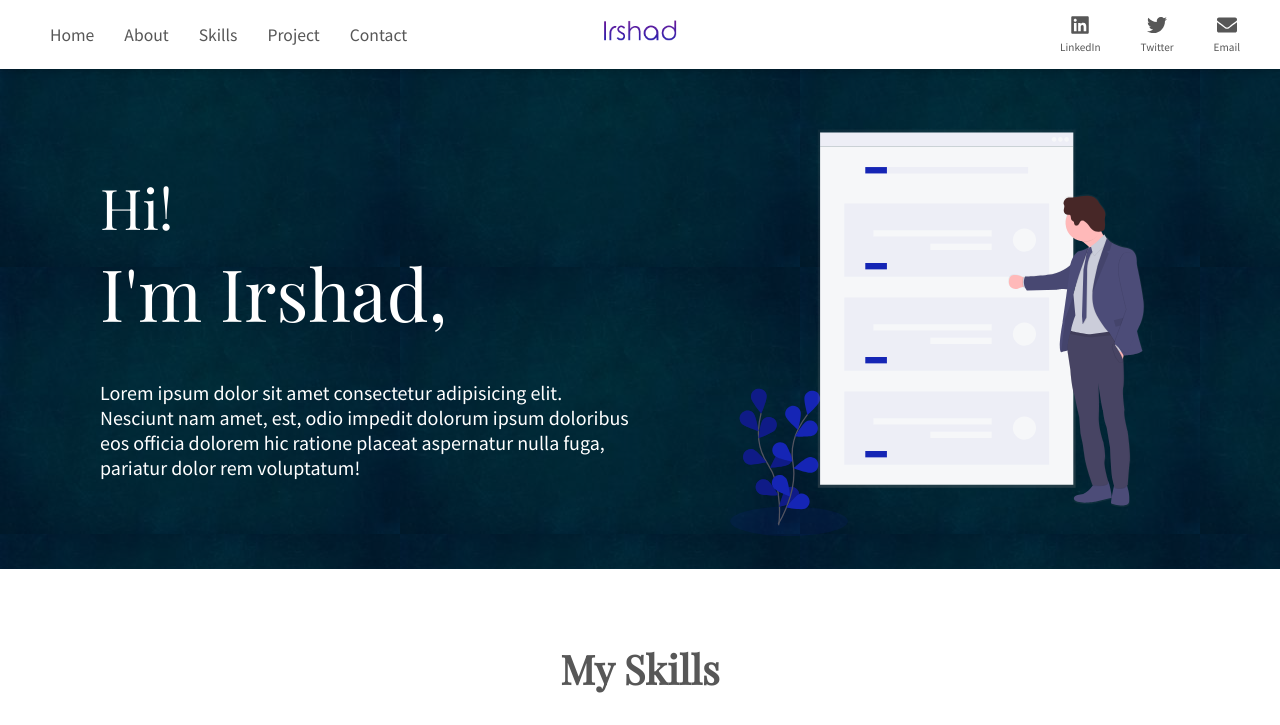
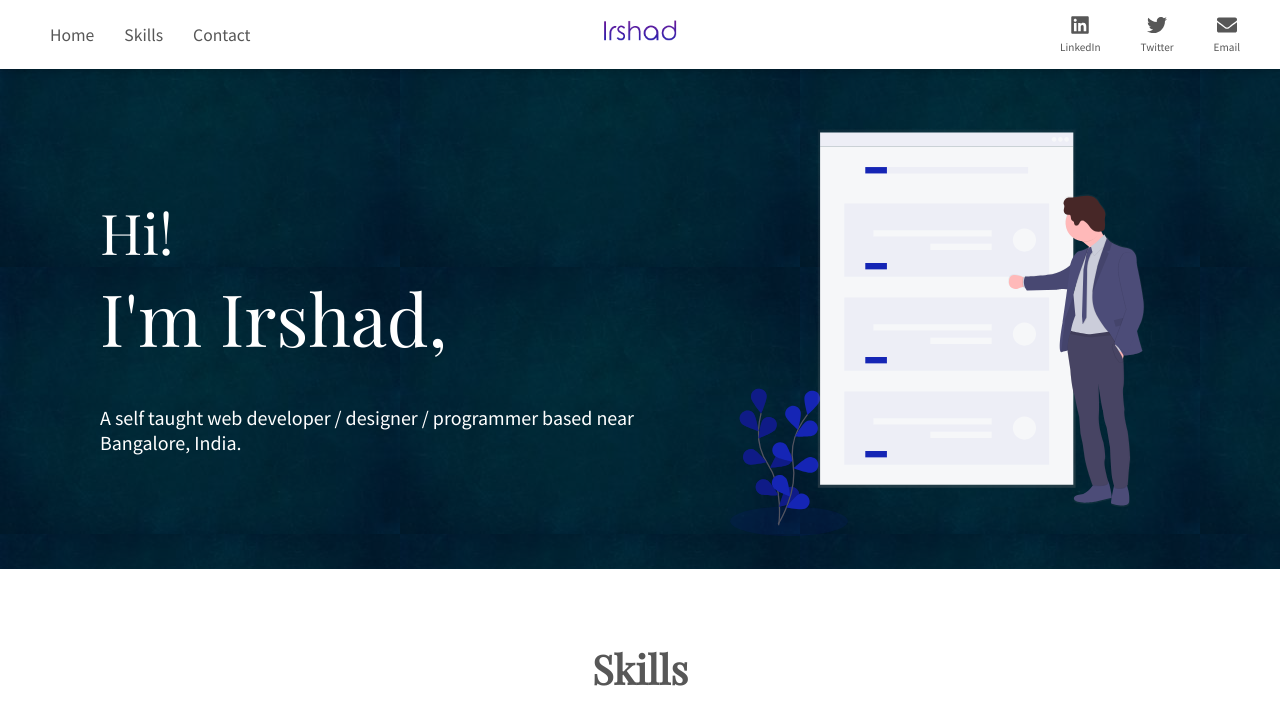
Before and after one commit to irshadjsr21/My-Portfolio, a Gatsby site: page / in a window 1280 px wide. Shown: the top 725 px of the page. Built offline with nearby package versions, Linux system fonts and the light colour scheme; Gatsby itself is replaced by a stand-in of ours.

Commit message:
[Feat] Added dynamic title and nav links to all sections

```diff
--- a/gatsby-config.js
+++ b/gatsby-config.js
@@ -1,10 +1,14 @@
 const config = {
   siteMetadata: {
-    title: "Irshad Ansari",
-    description: "Hi! I'm Irshad Ansari, a web developer.",
-    url: "https://www.imirshad.com",
-    image: "https://www.imirshad.com/favicon.png",
+    title:
+      "Md. Irshad Ansari - web developer / designer / programmer based near Bangalore",
+    description:
+      "Hi! I'm Mohammad Irshad Ansari, a self taught web developer / designer / programmer based near Bangalore, India. I'm open to work in office as well as remotely. Wanna hire? Wanna collab on a side project? Wanna hire as a free lancer? Contact me at irshadjsr21@gmail.com",
+    url: "https://imirshad.com",
+    image: "https://imirshad.com/favicon.png",
     twitterUsername: "@irshadansari7",
+    keywords:
+      "web developer, mohammad irshad ansari, web developer bangalore, web developer jamshedpur, web designer jamshedpur, web designer jamshedpur, mohammad irshad ansari web developer, mohammad irshad ansari web designer, affordable website design, affordable web design, affordable website development, cheap website design, cheap website development",
   },
   plugins: [
     "gatsby-plugin-react-helmet",
--- a/src/components/header.jsx
+++ b/src/components/header.jsx
@@ -9,7 +9,7 @@ import {
 } from "react-icons/fa"
 import styles from "../styles/header.module.scss"
 import logo from "../images/Logo.png"
-import { getSocialLinks } from "../services/links"
+import { getData } from "../services/header"
 
 export default class Header extends Component {
   constructor(props) {
@@ -33,6 +33,18 @@ export default class Header extends Component {
 
   render() {
     return (
+      <NavBar
+        handleNavBarToggle={this.handleNavBarToggle}
+        closeNavBar={this.closeNavBar}
+        isNavbarOpen={this.state.isNavbarOpen}
+      />
+    )
+  }
+}
+
+const NavBar = ({ handleNavBarToggle, closeNavBar, isNavbarOpen }) => {
+  const { navLinks, socialLinks } = getData()
+  return (
     <nav className={styles.container}>
       <div className={styles.linkContainer}>
         <input
@@ -40,91 +52,70 @@ export default class Header extends Component {
           name="nav-toggle"
           id="nav-toggle"
           className={styles.navToggleInput}
-            checked={this.state.isNavbarOpen}
-            onChange={this.handleNavBarToggle}
+          checked={isNavbarOpen}
+          onChange={handleNavBarToggle}
         />
         <div className={styles.navToggleContainer}>
           <FaBars
             className={styles.navMenuIcon + " clickable"}
-              onClick={this.handleNavBarToggle}
+            onClick={handleNavBarToggle}
           />
         </div>
+        <NavLinksConatiner
+          handleNavBarToggle={handleNavBarToggle}
+          closeNavBar={closeNavBar}
+          navLinks={navLinks}
+        />
+        <div className={styles.overlay} onClick={closeNavBar} />
+      </div>
+      <div className={styles.logoConatiner}>
+        <AnchorLink href="#home">
+          <img src={logo} alt="Irshad logo" />
+        </AnchorLink>
+      </div>
+      <IconContainer socialLinks={socialLinks} />
+    </nav>
+  )
+}
+
+const NavLinksConatiner = ({ handleNavBarToggle, closeNavBar, navLinks }) => {
+  return (
     <div className={styles.links}>
       <FaTimes
         className={styles.navCloseIcon + " clickable"}
-              onClick={this.handleNavBarToggle}
+        onClick={handleNavBarToggle}
       />
+      {navLinks.map(link => (
         <AnchorLink
           className={styles.link + " clickable"}
-              onClick={this.closeNavBar}
-              href="#home"
+          onClick={closeNavBar}
+          href={`#${link.anchor}`}
+          key={link.name}
         >
           <div className={styles.linkBg} />
-              <div className={styles.linkText}>Home</div>
+          <div className={styles.linkText}>{link.name}</div>
         </AnchorLink>
-            <AnchorLink
-              className={styles.link + " clickable"}
-              onClick={this.closeNavBar}
-              href="#about"
-            >
-              <div className={styles.linkBg} />
-              <div className={styles.linkText}>About</div>
-            </AnchorLink>
-            <AnchorLink
-              className={styles.link + " clickable"}
-              onClick={this.closeNavBar}
-              href="#skills"
-            >
-              <div className={styles.linkBg} />
-              <div className={styles.linkText}>Skills</div>
-            </AnchorLink>
-            <AnchorLink
-              className={styles.link + " clickable"}
-              onClick={this.closeNavBar}
-              href="#project"
-            >
-              <div className={styles.linkBg} />
-              <div className={styles.linkText}>Project</div>
-            </AnchorLink>
-            <AnchorLink
-              className={styles.link + " clickable"}
-              onClick={this.closeNavBar}
-              href="#contact"
-            >
-              <div className={styles.linkBg} />
-              <div className={styles.linkText}>Contact</div>
-            </AnchorLink>
+      ))}
     </div>
-          <div className={styles.overlay} onClick={this.closeNavBar} />
-        </div>
-        <div className={styles.logoConatiner}>
-          <a href="#home">
-            <img src={logo} alt="Irshad logo" />
-          </a>
-        </div>
-        <IconContainer />
-      </nav>
   )
 }
-}
 
-const IconContainer = () => {
-  const links = getSocialLinks() || {}
+const IconContainer = ({ socialLinks }) => {
   return (
     <div className={styles.iconContainer}>
-      <a href={links.linkedIn} target="_black" rel="noopener">
+      <a href={socialLinks.linkedIn} target="_black" rel="noopener">
         <div className={styles.icon}>
           <FaLinkedin />
         </div>
         <div className={styles.iconText}>LinkedIn</div>
       </a>
-      <a href={links.twitter} target="_black" rel="noopener">
+      <a href={socialLinks.twitter} target="_black" rel="noopener">
         <div className={styles.icon}>
           <FaTwitter />
         </div>
         <div className={styles.iconText}>Twitter</div>
       </a>
-      <a href={links.email} target="_black" rel="noopener">
+      <a href={socialLinks.email} target="_black" rel="noopener">
         <div className={styles.icon}>
           <FaEnvelope />
         </div>
--- a/src/components/meta.jsx
+++ b/src/components/meta.jsx
@@ -4,16 +4,13 @@ import { getMetaData } from "../services/meta"
 
 export default function Meta() {
   const data = getMetaData()
-  const { title, description, url, image, twitterUsername } = data
+  const { title, description, url, image, twitterUsername, keywords } = data
   return (
     <Helmet>
       <title>{title}</title>
       <meta name="title" content={title} />
       <meta name="description" content={description} />
-      <meta
-        name="keywords"
-        content="web developer, irshad, ansari, irshad ansari"
-      />
+      <meta name="keywords" content={keywords} />
       <meta name="robots" content="index, follow" />
       <meta http-equiv="Content-Type" content="text/html; charset=utf-8" />
       <meta name="language" content="English" />
@@ -23,16 +20,13 @@ export default function Meta() {
       <meta property="og:type" content="website" />
       <meta property="og:title" content={title} />
       <meta property="og:description" content={description} />
-      <meta property="og:image" content={image} />
+      <meta property="og:image:url" content={image} />
       <meta property="fb:app_id" content="400959247410317" />
 
       <meta name="twitter:card" content="summary" />
       <meta name="twitter:site" content={twitterUsername} />
       <meta name="twitter:creator" content={twitterUsername} />
-      <meta property="og:url" content={url} />
-      <meta property="og:title" content={title} />
-      <meta property="og:description" content={description} />
-      <meta property="og:image" content={image} />
+      <meta name="twitter:image" content={image} />
     </Helmet>
   )
 }
--- a/src/components/skill.jsx
+++ b/src/components/skill.jsx
@@ -10,7 +10,7 @@ export default function Skill({ name, percentage }) {
     <div className={styles.skill}>
       <div className={styles.skillName}>{name}</div>
       <div className={styles.skillBar}>
-        <ScrollAnimation animateIn="skillBar">
+        <ScrollAnimation animateIn="skillBar" offset={800}>
           <div className={styles.skillBarFiller} style={progressBarStyle}>
             <div>{percentage}%</div>
           </div>
--- a/src/data/contact.json
+++ b/src/data/contact.json
@@ -1,5 +1,7 @@
 {
   "contact": {
-    "contactText": "Lorem ipsum dolor sit amet consectetur adipisicing elit. Dicta dolorum,non eaque suscipit repudiandae itaque consequatur ullam? Pariatur, velitrepellendus."
+    "title": "Contact",
+    "contactText": "Wanna hire..? Wanna collab on a side project..? Wanna hire as a free lancer..? <br> Contact me from any of the links below.",
+    "anchor": "contact"
   }
 }
--- a/src/data/home.json
+++ b/src/data/home.json
@@ -3,7 +3,8 @@
     "textContents": {
       "headerText1": "Hi!",
       "headerText2": "I'm Irshad,",
-      "introText": "Lorem ipsum dolor sit amet consectetur adipisicing elit. Nesciunt nam amet, est, odio impedit dolorum ipsum doloribus eos officia dolorem hic ratione placeat aspernatur nulla fuga, pariatur dolor rem voluptatum!"
-    }
+      "introText": "A self taught web developer / designer / programmer based near Bangalore, India."
+    },
+    "anchor": "home"
   }
 }
--- /dev/null
+++ b/src/data/navBar.json
@@ -0,0 +1,18 @@
+{
+  "navBar": {
+    "links": [
+      {
+        "name": "Home",
+        "anchor": "home"
+      },
+      {
+        "name": "Skills",
+        "anchor": "skills"
+      },
+      {
+        "name": "Contact",
+        "anchor": "contact"
+      }
+    ]
+  }
+}
--- a/src/data/skill.json
+++ b/src/data/skill.json
@@ -1,5 +1,6 @@
 {
   "skill": {
+    "title": "Skills",
     "skills": [
       {
         "name": "Programming Languages",
@@ -60,6 +61,7 @@
           }
         ]
       }
-    ]
+    ],
+    "anchor": "skills"
   }
 }
--- a/src/sections/contact.jsx
+++ b/src/sections/contact.jsx
@@ -2,18 +2,19 @@ import React from "react"
 import ScrollAnimation from "react-animate-on-scroll"
 import styles from "../styles/contact.module.scss"
 import { FaLinkedin, FaGithub, FaTwitter, FaEnvelope } from "react-icons/fa"
-import { getSocialLinks } from "../services/links"
-import { getContactText } from "../services/contact"
+import { getData } from "./../services/contact"
 
 export default function Contact() {
-  const links = getSocialLinks() || {}
-  const contactText = getContactText()
+  const { links, title, contactText, anchor } = getData()
   return (
-    <section className={styles.container} id="contact">
+    <section className={styles.container} id={anchor}>
       <div className="container">
-        <h2 className="text-center">Contact</h2>
+        <h2 className="text-center">{title}</h2>
 
-        <div className={styles.text}>{contactText}</div>
+        <div
+          className={styles.text}
+          dangerouslySetInnerHTML={{ __html: contactText }}
+        />
 
         <ScrollAnimation animateIn="flipInX">
           <div className={styles.iconConatiner}>
--- a/src/sections/home.jsx
+++ b/src/sections/home.jsx
@@ -1,50 +1,22 @@
 import React from "react"
-import ScrollAnimation from "react-animate-on-scroll"
 import styles from "../styles/home.module.scss"
 import illustration from "../images/onboarding.svg"
-import { getTextContents } from "../services/home"
+import { getData } from "../services/home"
 
 export default function Home() {
-  const data = getTextContents()
+  const { textContents, anchor } = getData()
   return (
-    <section className={styles.mainContainer} id="home">
+    <section className={styles.mainContainer} id={anchor}>
       <div className={styles.mainContent}>
         <div className={styles.textContainer}>
           <div className={styles.greeting + " font-serif"}>
-            <ScrollAnimation
-              animateIn="fadeInLeft"
-              duration={0.8}
-              animateOnce={true}
-            >
-              <h2 className={styles.hi}>{data.headerText1}</h2>
-            </ScrollAnimation>
-            <ScrollAnimation
-              animateIn="fadeInLeft"
-              duration={0.8}
-              animateOnce={true}
-              delay={500}
-            >
-              <h1 className={styles.name}>{data.headerText2}</h1>
-            </ScrollAnimation>
+            <h2 className={styles.hi}>{textContents.headerText1}</h2>
+            <h1 className={styles.name}>{textContents.headerText2}</h1>
           </div>
-          <ScrollAnimation
-            animateIn="fadeInLeft"
-            duration={0.8}
-            animateOnce={true}
-            delay={1000}
-          >
-            <div className={styles.introText}>{data.introText}</div>
-          </ScrollAnimation>
+          <div className={styles.introText}>{textContents.introText}</div>
         </div>
         <div className={styles.illustration}>
-          <ScrollAnimation
-            animateIn="fadeInRight"
-            duration={0.8}
-            animateOnce={true}
-            delay={1500}
-          >
-            <img src={illustration} alt="Onboarding illustration" />
-          </ScrollAnimation>
+          <img src={illustration} alt="Onboarding illustration" />
         </div>
       </div>
     </section>
--- a/src/sections/skills.jsx
+++ b/src/sections/skills.jsx
@@ -1,12 +1,12 @@
 import React from "react"
 import SkillsList from "../components/skillsList"
-import { getSkillsList } from "../services/skill"
+import { getData } from "../services/skill"
 
 export default function Skills() {
-  const skills = getSkillsList()
+  const { skills, title, anchor } = getData()
   return (
-    <section className="container" id="skills">
-      <h2 className="text-center">My Skills</h2>
+    <section className="container" id={anchor}>
+      <h2 className="text-center">{title}</h2>
       {skills.map(skill => (
         <SkillsList title={skill.name} skills={skill.list} key={skill.name} />
       ))}
--- a/src/services/contact.js
+++ b/src/services/contact.js
@@ -1,15 +1,25 @@
 import { useStaticQuery, graphql } from "gatsby"
 import formatData from "../utils/formatData"
 
-export const getContactText = () => {
+export const getData = () => {
   const data = useStaticQuery(
     graphql`
       query {
         allDataJson {
           edges {
             node {
+              links {
+                socialLinks {
+                  linkedIn
+                  twitter
+                  github
+                  email
+                }
+              }
               contact {
+                title
                 contactText
+                anchor
               }
             }
           }
@@ -17,7 +27,14 @@ export const getContactText = () => {
       }
     `
   )
-  const formattedData =
-    formatData({ data, file: "contact", object: "contactText" }) || ""
-  return formattedData
+  const links = formatData({ data, file: "links", object: "socialLinks" }) || {}
+  const title = formatData({ data, file: "contact", object: "title" }) || ""
+  const anchor = formatData({ data, file: "contact", object: "anchor" }) || ""
+  const contactText =
+    formatData({
+      data,
+      file: "contact",
+      object: "contactText",
+    }) || ""
+  return { links, title, contactText, anchor }
 }
--- a/src/services/links.js
+++ b/src/services/header.js
@@ -1,7 +1,7 @@
 import { useStaticQuery, graphql } from "gatsby"
 import formatData from "../utils/formatData"
 
-export const getSocialLinks = () => {
+export const getData = () => {
   const data = useStaticQuery(
     graphql`
       query {
@@ -16,13 +16,20 @@ export const getSocialLinks = () => {
                   email
                 }
               }
+              navBar {
+                links {
+                  name
+                  anchor
+                }
+              }
             }
           }
         }
       }
     `
   )
-  const formattedData =
+  const socialLinks =
     formatData({ data, file: "links", object: "socialLinks" }) || {}
-  return formattedData
+  const navLinks = formatData({ data, file: "navBar", object: "links" }) || []
+  return { socialLinks, navLinks }
 }
--- a/src/services/home.js
+++ b/src/services/home.js
@@ -1,7 +1,7 @@
 import { useStaticQuery, graphql } from "gatsby"
 import formatData from "../utils/formatData"
 
-export const getTextContents = () => {
+export const getData = () => {
   const data = useStaticQuery(
     graphql`
       query {
@@ -9,6 +9,7 @@ export const getTextContents = () => {
           edges {
             node {
               home {
+                anchor
                 textContents {
                   headerText1
                   headerText2
@@ -21,7 +22,8 @@ export const getTextContents = () => {
       }
     `
   )
-  const formattedData =
+  const textContents =
     formatData({ data, file: "home", object: "textContents" }) || []
-  return formattedData
+  const anchor = formatData({ data, file: "home", object: "anchor" }) || []
+  return { textContents, anchor }
 }
--- a/src/services/meta.js
+++ b/src/services/meta.js
@@ -11,6 +11,7 @@ export const getMetaData = () => {
             url
             image
             twitterUsername
+            keywords
           }
         }
       }
--- a/src/services/skill.js
+++ b/src/services/skill.js
@@ -1,7 +1,7 @@
 import { useStaticQuery, graphql } from "gatsby"
 import formatData from "../utils/formatData"
 
-export const getSkillsList = () => {
+export const getData = () => {
   const data = useStaticQuery(
     graphql`
       query {
@@ -9,6 +9,8 @@ export const getSkillsList = () => {
           edges {
             node {
               skill {
+                title
+                anchor
                 skills {
                   name
                   list {
@@ -23,7 +25,8 @@ export const getSkillsList = () => {
       }
     `
   )
-  const formattedData =
-    formatData({ data, file: "skill", object: "skills" }) || []
-  return formattedData
+  const skills = formatData({ data, file: "skill", object: "skills" }) || []
+  const title = formatData({ data, file: "skill", object: "title" }) || ""
+  const anchor = formatData({ data, file: "skill", object: "anchor" }) || ""
+  return { skills, title, anchor }
 }
--- a/src/styles/home.module.scss
+++ b/src/styles/home.module.scss
@@ -1,4 +1,5 @@
 @import "variables";
+@import "animations";
 
 .mainContainer {
   background-image: url("../images//home-bg.jpg");
@@ -22,19 +23,42 @@
         font-size: 3.5rem;
         margin: 0;
         font-weight: 100;
+        animation: fadeInLeft;
+        transform: translate3d(-100%, 0, 0);
+        opacity: 0;
+        animation-duration: 1s;
+        animation-fill-mode: forwards;
       }
       .name {
         font-size: 4.5rem;
         margin: 0;
         font-weight: 100;
+        animation: fadeInLeft;
+        transform: translate3d(-100%, 0, 0);
+        opacity: 0;
+        animation-duration: 1s;
+        animation-fill-mode: forwards;
+        animation-delay: 0.5s;
       }
     }
     .introText {
       font-size: 1.25rem;
+      animation: fadeInLeft;
+      transform: translate3d(-100%, 0, 0);
+      opacity: 0;
+      animation-duration: 1s;
+      animation-fill-mode: forwards;
+      animation-delay: 1.5s;
     }
   }
   .illustration {
     flex: 1;
+    animation: fadeInRight;
+    transform: translate3d(100%, 0, 0);
+    opacity: 0;
+    animation-duration: 1s;
+    animation-fill-mode: forwards;
+    animation-delay: 2.5s;
 
     img {
       width: 100%;
```
Lines whose indentation alone changed are shown as unchanged.
